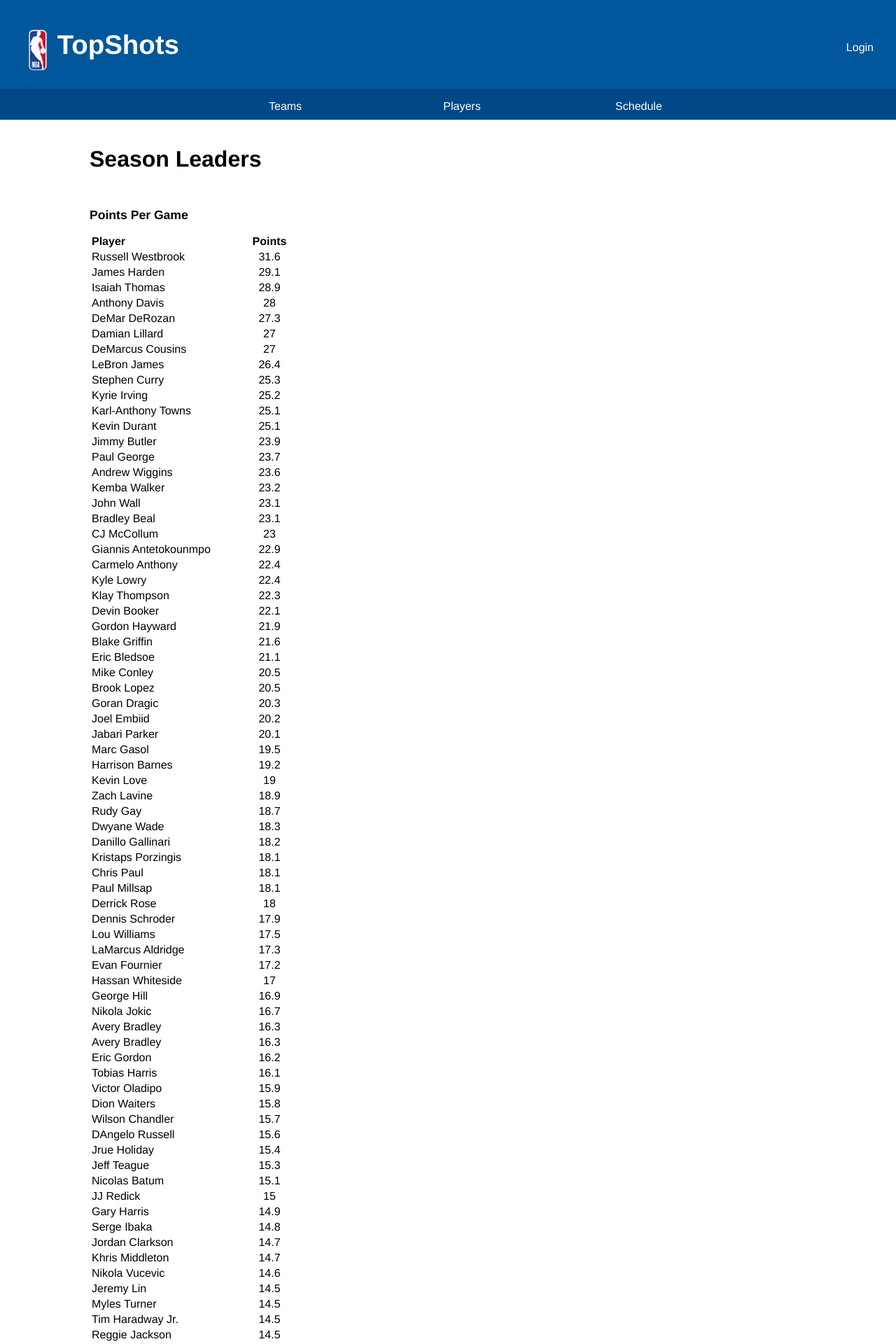
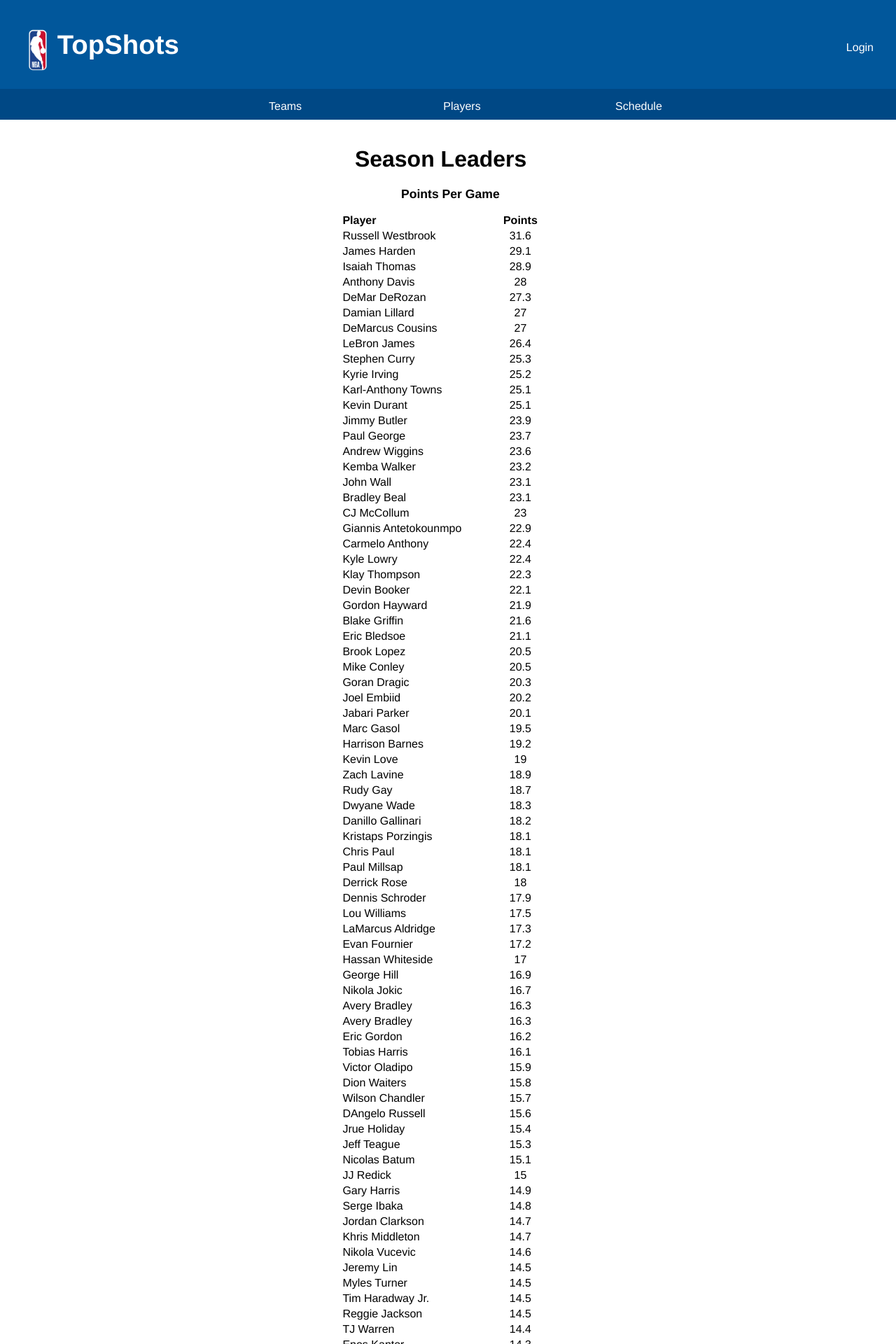
Before and after one commit to jayant95/TopShots, a PHP site: page /allplayers.php?id=1 in a window 1280 px wide. Shown: the top 1920 px of the page at 70% size. Run offline with PHP 8.4, Linux system fonts and the light colour scheme; data comes from the database, SQL or seed files in the repository.

Commit message:
update style

```diff
--- a/allplayers.php
+++ b/allplayers.php
@@ -32,10 +32,10 @@
     <form action="" method="post">
 
 
-    <h1>Season Leaders</h1>
+    <h1 class="allplayers">Season Leaders</h1>
 
-    <div class="topplayer">
-      <h2>Points Per Game</h2>
+    <div class="allplayers">
+      <h2 class="allplayers">Points Per Game</h2>
       <table class="topplayer">
 
         <tr><th class="playername">Player</th><th class="playerstat">Points</th></tr>
--- a/css/main.css
+++ b/css/main.css
@@ -399,7 +399,18 @@
   margin-left: 20px;
   padding:5px 20px;
 }
+h1.allplayers{
+  margin-left: 37%;
+}
 
+h2.allplayers{
+  margin-left: 13%;
+}
+
+div.allplayers{
+
+  margin-left: 35%;
+}
 
 a.wholerank{
   text-align: left;
```
